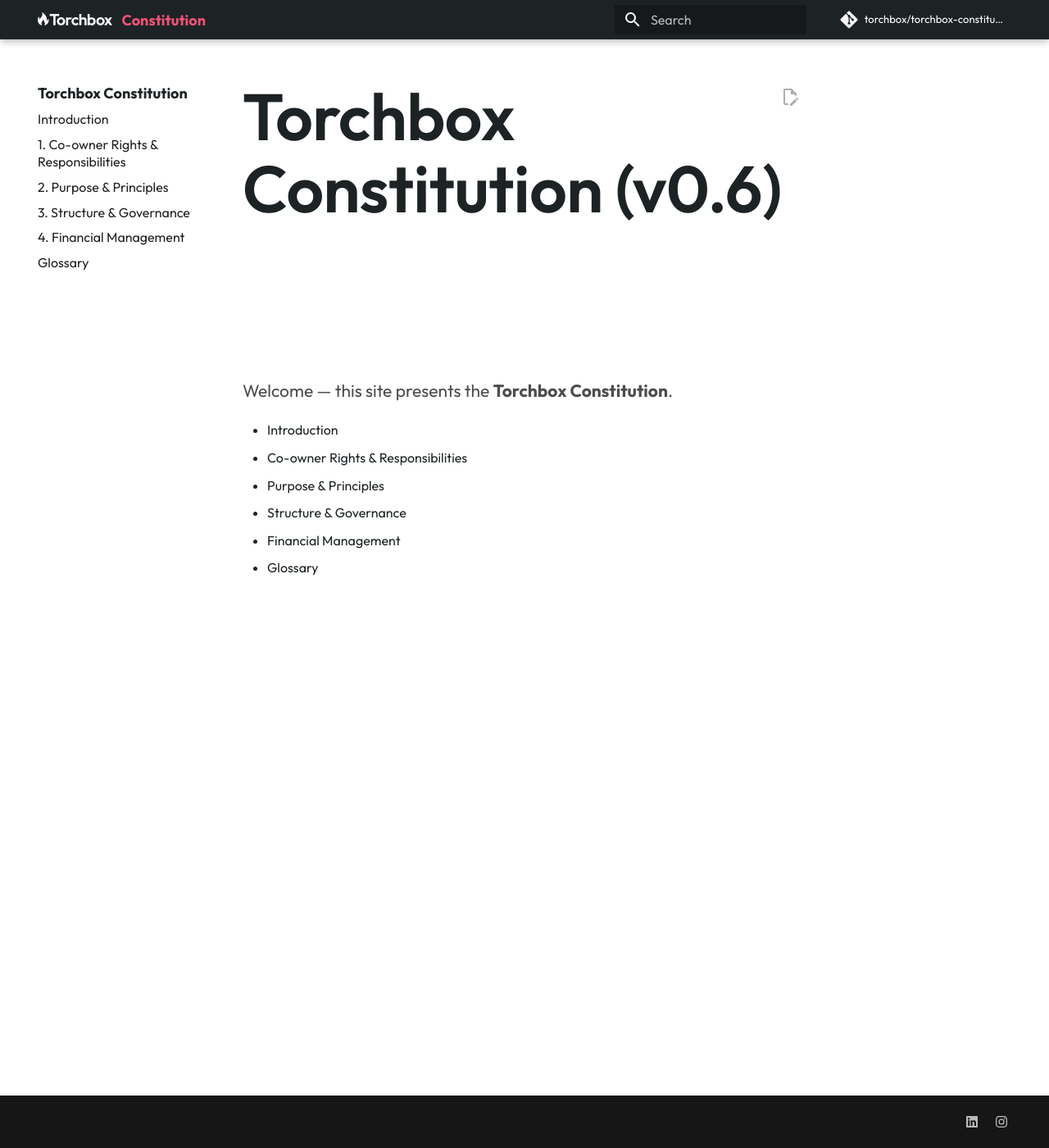
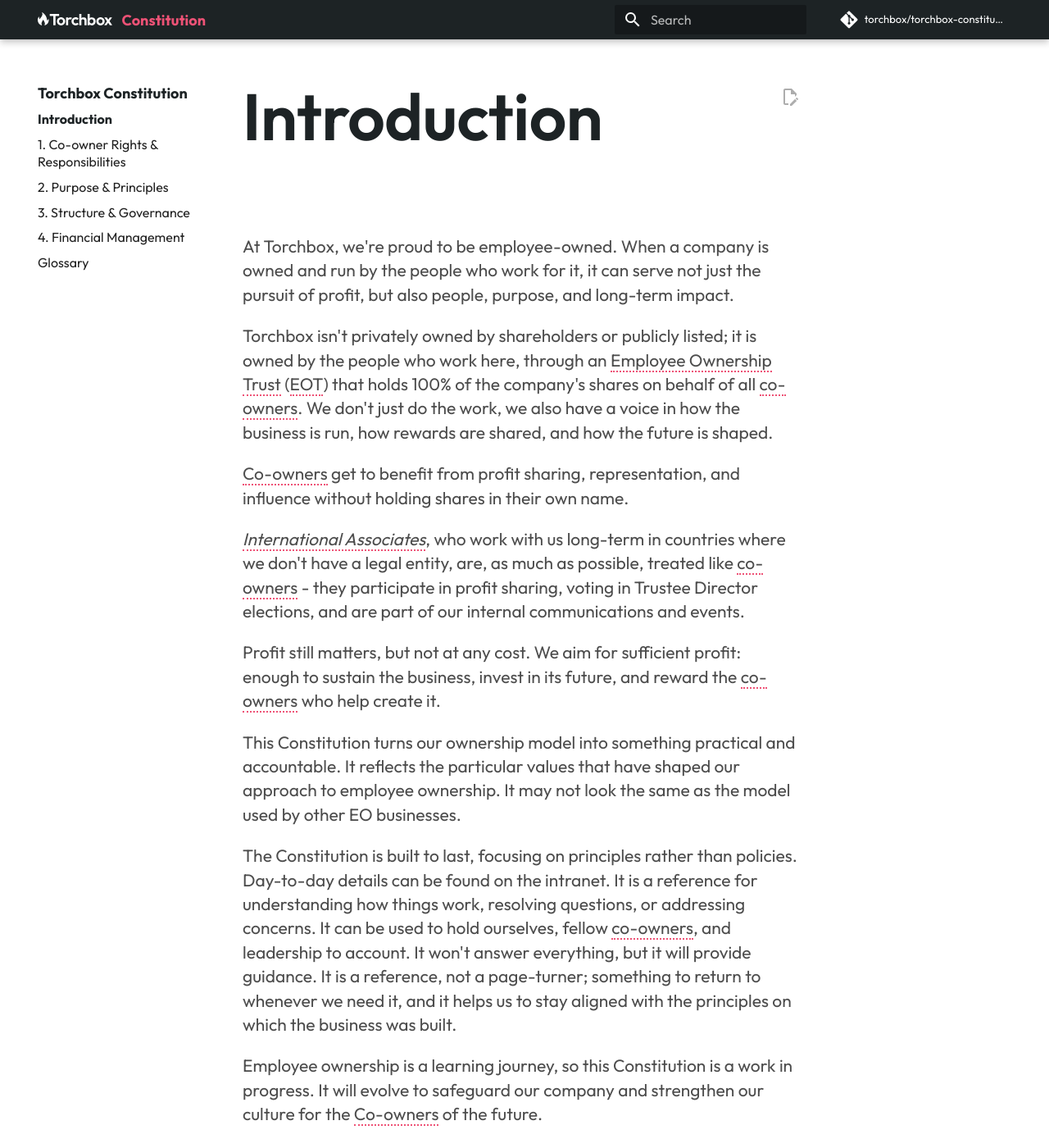
Before and after one commit to torchbox/torchbox-constitution, an MkDocs documentation site: the page built from docs/index.md, in a window 1280 px wide and 1400 px high. Shown: the whole window at 82% size. Built offline with MkDocs 1.6.1 and Material for MkDocs 9.7.7, drawn with Linux system fonts in a browser that asks for light colours; comment, search, counter and statistics services are not loaded.

Commit message:
Restructure docs to open intro as index

```diff
--- a/docs/index.md
+++ b/docs/index.md
@@ -1,10 +1,42 @@
-# Torchbox Constitution (v0.6)
+# Introduction
 
-Welcome — this site presents the **Torchbox Constitution**.
+At Torchbox, we're proud to be employee-owned. When a company is owned
+and run by the people who work for it, it can serve not just the pursuit
+of profit, but also people, purpose, and long-term impact.
 
-- [Introduction](introduction.md)
-- [Co-owner Rights & Responsibilities](rights-and-responsibilities.md)
-- [Purpose & Principles](purpose-and-principles.md)
-- [Structure & Governance](structure-and-governance.md)
-- [Financial Management](financial-management.md)
-- [Glossary](glossary.md)
+Torchbox isn't privately owned by shareholders or publicly listed; it is
+owned by the people who work here, through an Employee Ownership Trust
+(EOT) that holds 100% of the company's shares on behalf of all
+co-owners. We don't just do the work, we also have a voice in how the
+business is run, how rewards are shared, and how the future is shaped.
+
+Co-owners get to benefit from profit sharing, representation, and
+influence without holding shares in their own name.
+
+_International Associates_, who work with us long-term in countries
+where we don't have a legal entity, are, as much as possible, treated
+like co-owners - they participate in profit sharing, voting in Trustee
+Director elections, and are part of our internal communications and
+events.
+
+Profit still matters, but not at any cost. We aim for sufficient profit:
+enough to sustain the business, invest in its future, and reward the
+co-owners who help create it.
+
+This Constitution turns our ownership model into something practical and
+accountable. It reflects the particular values that have shaped our
+approach to employee ownership. It may not look the same as the model
+used by other EO businesses.
+
+The Constitution is built to last, focusing on principles rather than
+policies. Day-to-day details can be found on the intranet. It is a
+reference for understanding how things work, resolving questions, or
+addressing concerns. It can be used to hold ourselves, fellow co-owners,
+and leadership to account. It won't answer everything, but it will
+provide guidance. It is a reference, not a page-turner; something to
+return to whenever we need it, and it helps us to stay aligned with the
+principles on which the business was built.
+
+Employee ownership is a learning journey, so this Constitution is a work
+in progress. It will evolve to safeguard our company and strengthen our
+culture for the Co-owners of the future.
--- a/mkdocs.yml
+++ b/mkdocs.yml
@@ -61,7 +61,7 @@
       custom_checkbox: true
 
 nav:
-  - Introduction: introduction.md
+  - Introduction: index.md
   - 1. Co-owner Rights & Responsibilities: rights-and-responsibilities.md
   - 2. Purpose & Principles: purpose-and-principles.md
   - 3. Structure & Governance: structure-and-governance.md
```
Also changed, not shown: docs/introduction.md (deleted, +0 -42 lines).
